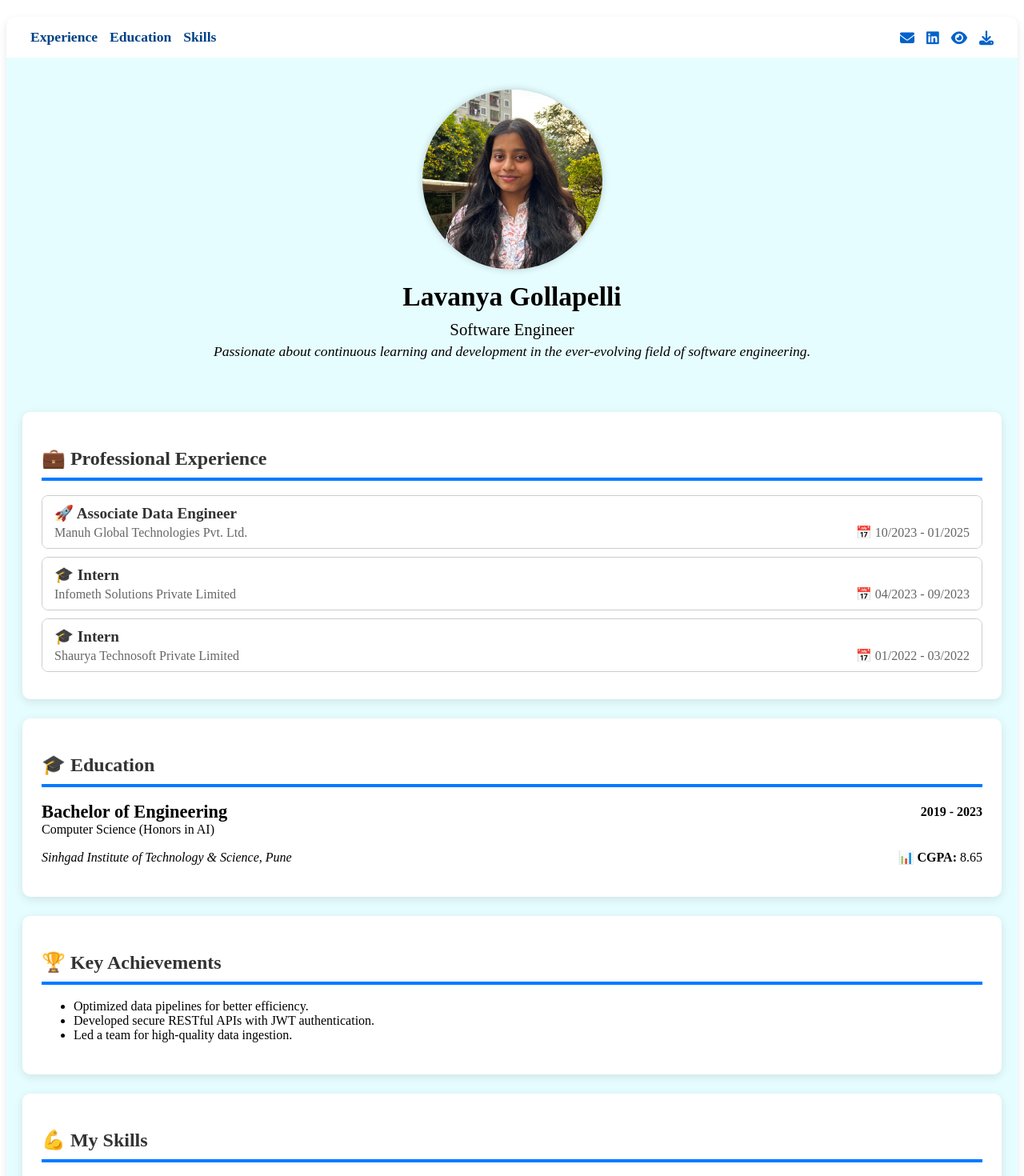
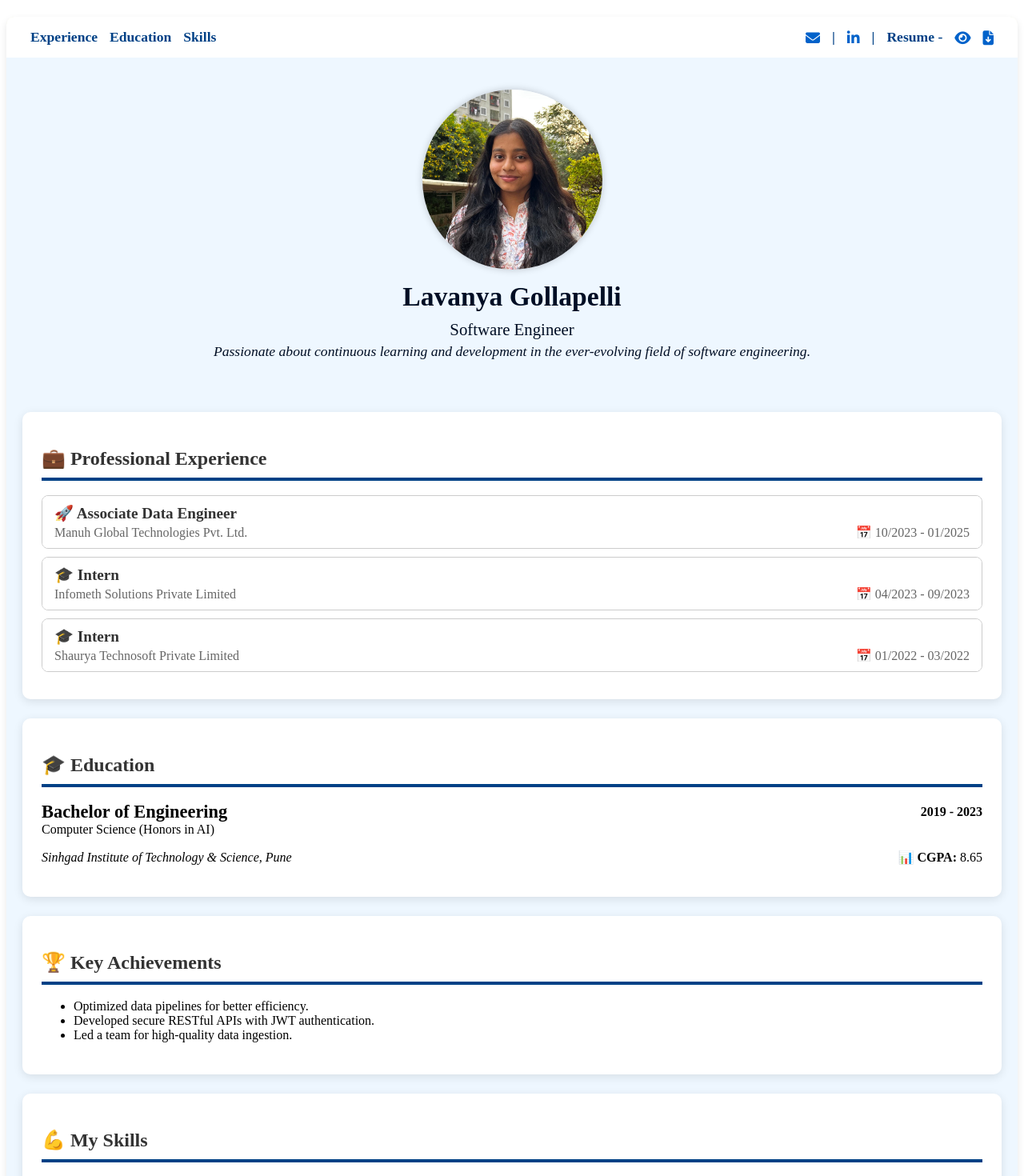
Before and after one commit to lavisg-2001/portfolio-frontend, an Angular app: page / in a window 1280 px wide. Shown: the top 1470 px of the page at 80% size. Built offline with nearby package versions, Linux system fonts and the light colour scheme.

Commit message:
Navigation bas changes

```diff
--- a/src/app/components/portfolio.component.css
+++ b/src/app/components/portfolio.component.css
@@ -4,7 +4,7 @@ body {
   font-family:'Times New Roman', Times, serif;
   margin: 0;
   padding: 0;
-  background: #e6fdff;
+  background: #ffffec;
   color: #444; /* Darker text color for better readability */
 }
 
@@ -27,7 +27,7 @@ body {
   margin: 0; /* Remove margin */
   padding: 0;
   /* background: #ffffff;  */
-  background: #e6fdff;
+  background: #fcffec;
   box-shadow: 0px 4px 10px rgba(0, 0, 0, 0.1); /* Softer shadow */
   border-radius: 10px;
   overflow: hidden;
@@ -72,12 +72,12 @@ body {
 }
 
 .nav-right {
-  font-family: 'Times New Roman', Times, serif;
   display: flex; /* Use flexbox for right section */
   align-items: center; /* Center items vertically */
   gap: 15px; /* Space between buttons and icons */
   align-content: center;
   text-align: center;
+  font-weight: bold;
   /* text-align: justify; */
 }
 
@@ -85,7 +85,8 @@ body {
   display: flex; /* Make links flex containers */
   align-items: center; /* Center items vertically */
   text-decoration: none; /* Remove underline */
-  color: #070a0e; /* Link color */
+  color:  #004186; /* Link color */
+  font-size: 1.1rem;
 }
 
 .nav-right a i {
@@ -95,8 +96,8 @@ body {
 
 .sidebar {
   font-family: 'Times New Roman', Times, serif;
-  background: #e6fdff; /* Light gray background */
-  color: #000000; /* Dark text */
+  background: #eef7ff; /* Light gray background */
+  color: #000e24; /* Dark text */
   padding: 40px; /* Adjust padding */
   width: 100%; /* Set a fixed width for the sidebar */
   text-align: center;
@@ -109,7 +110,7 @@ body {
  font-family: 'Times New Roman', Times, serif;
  flex: 1; /* Allow main content to take the remaining space */
  padding: 20px; /* Add padding to main content */
- background: #e6fdff;; /* Light gray background for main content */
+ background: #eef7ff; /* Light gray background for main content */
 }
 /* Ensure sections are identifiable */
 .section {
@@ -128,7 +129,7 @@ body {
 
 .section h2 {
   color: #333; /* Darker color for section headings */
-  border-bottom: 4px solid #007bff; /* Primary color for border */
+  border-bottom: 4px solid #004186; /* Primary color for border */
   padding-bottom: 10px;
   margin-bottom: 18px;
   font-weight: bold;
@@ -176,7 +177,7 @@ body {
 .courses h2, .internship h2 {
    font-family: 'Times New Roman', Times, serif;
   color: #333; /* Darker color for section headings */
-  border-bottom: 4px solid #007bff; /* Primary color for border */
+  border-bottom: 4px solid  #004186; /* Primary color for border */
   padding-bottom: 10px;
   margin-bottom: 18px;
   font-weight: bold;
@@ -217,7 +218,7 @@ body {
 
 .section h2 {
   color: #333; /* Darker color for section headings */
-  border-bottom: 4px solid #007bff; /* Primary color for border */
+  border-bottom: 4px solid  #004186; /* Primary color for border */
   padding-bottom: 10px;
   margin-bottom: 18px;
   font-weight: bold;
@@ -241,7 +242,7 @@ body {
 .skill-bar {
   flex: 1; /* Allow the bar to take available space */
   height: 6px;
-  background: #ddd; /* Light gray background for skill bars */
+  background: #dddddd; /* Light gray background for skill bars */
   border-radius: 4px;
   overflow: hidden;
   margin-left: 10px; /* Space between skill name and bar */
@@ -249,7 +250,7 @@ body {
 
 .skill-fill {
   height: 100%;
-  background: #7ba5ff; /* Color for skill fill */
+  background: #2ac2f5; /* Color for skill fill */
   transition: width 0.5s ease-in-out;
 }
 
@@ -258,8 +259,8 @@ body {
   display: flex;
   flex-direction: column;
   align-items: center;
-  gap: 24px;
-  margin-bottom: 20px;
+  gap: 20px;
+  margin-bottom: 10px;
 }
 
 .dropdown-container select {
--- a/src/app/components/portfolio.component.html
+++ b/src/app/components/portfolio.component.html
@@ -9,10 +9,12 @@
 
     <div class="nav-right">
       <a href="mailto:lgollapelli891@gmail.com"><i class="fa fa-envelope"></i></a>
-      <a href="https://www.linkedin.com/in/lavanya-gollapelli-245ab61b8/" target="_blank"><i class="fab fa-linkedin"></i></a>
-      <!-- <a>Resume</a> -->
+      <a>|</a>
+      <a href="https://www.linkedin.com/in/lavanya-gollapelli-245ab61b8/" target="_blank"><i class="fab fa-linkedin-in"></i></a>
+      <a>|</a>
+      <a>Resume -</a>
       <a (click)="viewResume()" title="View Resume"><i class="fa fa-eye"></i></a>
-      <a (click)="downloadResume()" title="Download Resume"><i class="fa fa-download"></i></a>
+      <a (click)="downloadResume()" title="Download Resume"><i class="fa fa-file-download"></i></a>
     </div>
   </div>
 
--- a/src/app/components/portfolio.component.ts
+++ b/src/app/components/portfolio.component.ts
@@ -12,8 +12,6 @@ import { ExperienceComponent } from '../components/experience/experience.compone
     providers: [PortfolioService]
 })
 export class PortfolioComponent implements OnInit {
-
-  isNavOpen = true;
 
   constructor(private portfolioService: PortfolioService) {}
 
@@ -90,8 +88,4 @@ export class PortfolioComponent implements OnInit {
     }
   }
 
-  toggleNav() {
-    this.isNavOpen = !this.isNavOpen; // Add this method
-  }
-
 }
```
Also changed, not shown: 3 other files (tests, documents, lock files or other folders).
